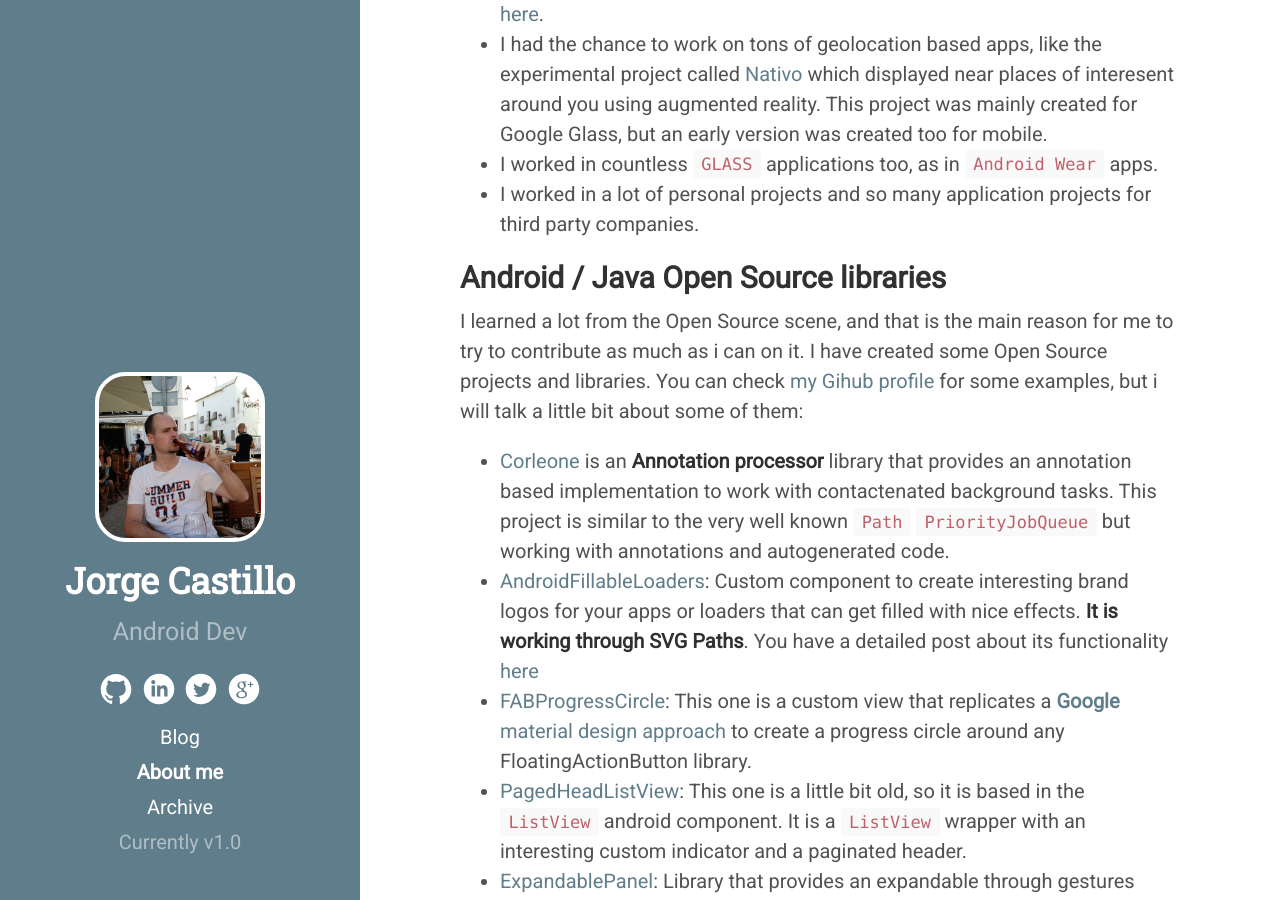
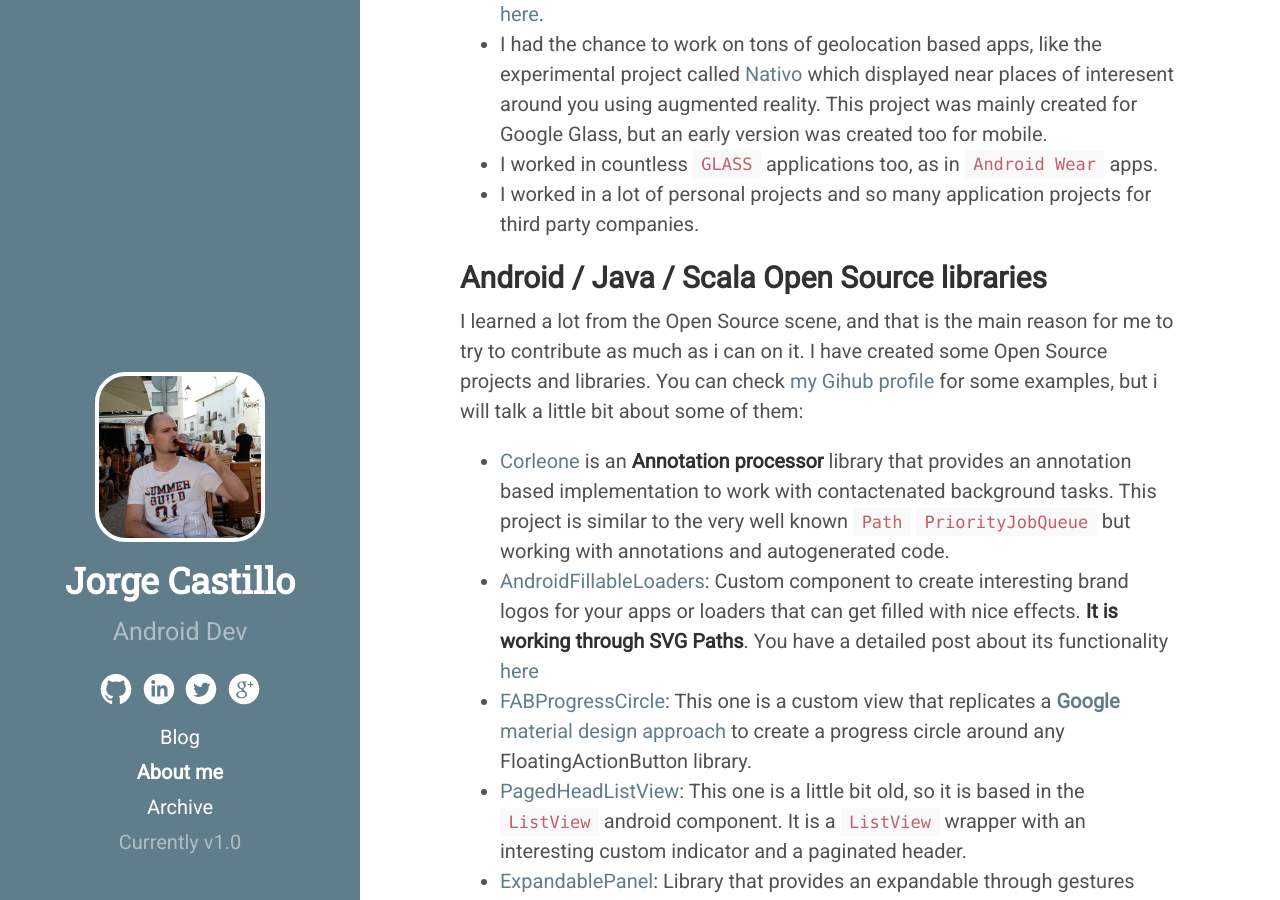
Before and after one commit to raja-ar/jorgecastilloprz.github.io, a Jekyll site: the page built from about.md, in a window 1280 px wide and 900 px high, scrolled down 659 px. Built offline with Jekyll 4.4.1, drawn with Linux system fonts in a browser that asks for light colours; Markdown is read by kramdown in place of the engine named in the settings.

Commit message:
Updated About me section.

```diff
--- a/about.md
+++ b/about.md
@@ -24,7 +24,7 @@ I have been part of plenty of interesting Android projects in my professional ca
 * I worked in a lot of personal projects and so many application projects for third party companies.
 
 
-## Android / Java Open Source libraries
+## Android / Java / Scala Open Source libraries
 
 I learned a lot from the Open Source scene, and that is the main reason for me to try to contribute as much as i can on it. I have created some Open Source projects and libraries. You can check [my Gihub profile](https://github.com/JorgeCastilloPrz/) for some examples, but i will talk a little bit about some of them:
 
```
